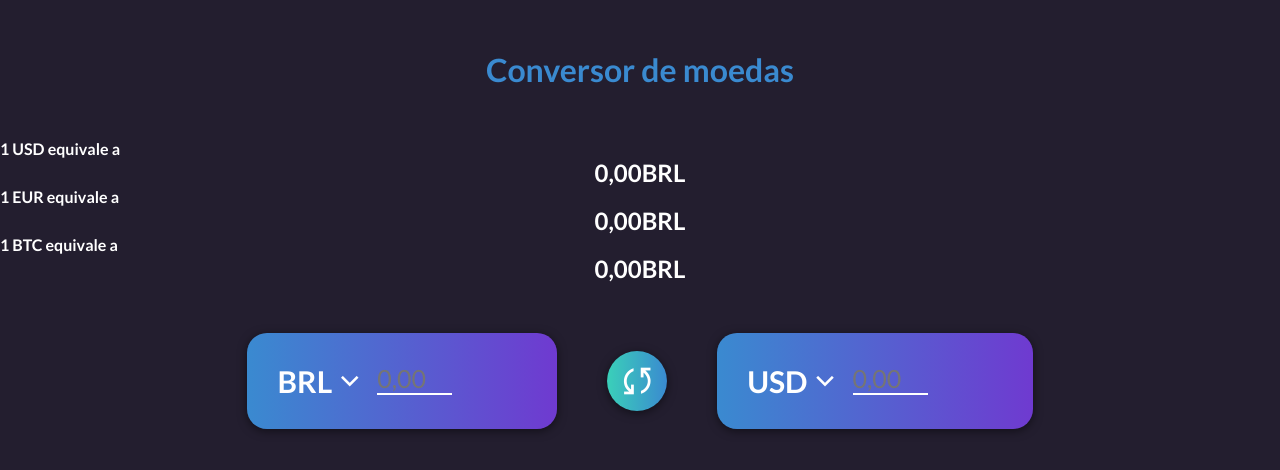
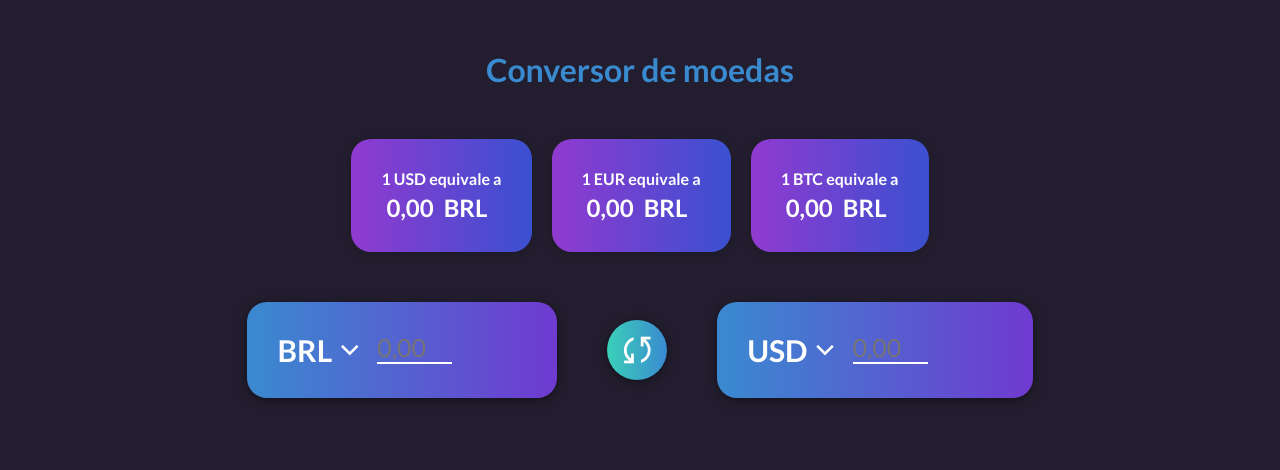
Before and after one commit to MauAnalyst/conversor-coins, a plain HTML site: page index.html in a window 1280 px wide. Drawn offline with nearby package versions, Linux system fonts and the light colour scheme.

Commit message:
Update style.css
estilos para os blocos de contações

```diff
--- a/assets/style.css
+++ b/assets/style.css
@@ -35,9 +35,30 @@ header h1 {
 /* --------------------------------------------------- */
 /* --------------------------------------------------- */
 
-section h2 {
-    text-align: center;
+.container-cotacao {
+    display: flex;
+    justify-content: center;
+    align-items: center;
+    gap: 20px;
 }
+
+.container-cotacao .cx-cotacao {
+    background: linear-gradient(to left,#3a50d0, #913ad0);
+    box-shadow: 0px 2px 10px rgba(0, 0, 0, 0.2);
+    padding: 30px;
+    border-radius: 20px;
+}
+
+.container-cotacao .cx-cotacao h2 {
+    margin-top: 5px;
+}
+
+.container-cotacao .cx-cotacao h2 span {
+    margin: 0 10px 0 5px;
+}
+
+/* --------------------------------------------------- */
+/* --------------------------------------------------- */
 
 .container-converter {
     margin-top: 50px;
```
